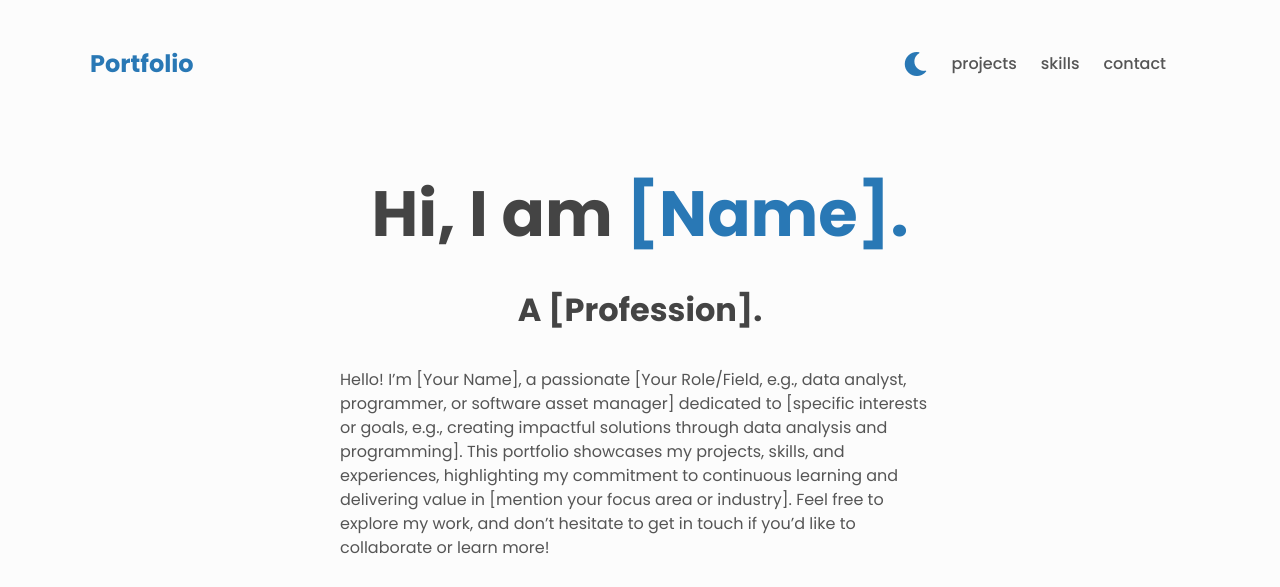
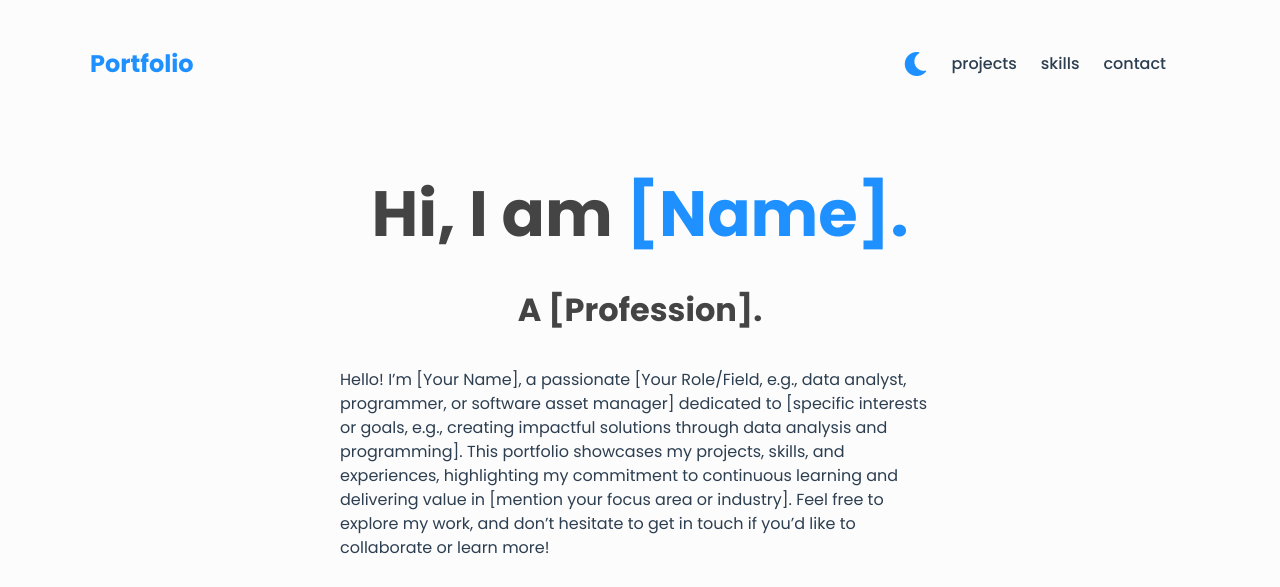
Before and after one commit to 22128133-DUT/Portfolio-Template, a plain HTML site: page index.html in a window 1280 px wide. Shown: the top 587 px of the page. Drawn offline with Linux system fonts and the light colour scheme.

Commit message:
Ninth commit

```diff
--- a/styles.css
+++ b/styles.css
@@ -25,22 +25,23 @@ body {
 }
 
 .light {
-  --clr-bg: #fcfcfc;
-  --clr-bg-alt: #fff;
-  --clr-fg: #555;
-  --clr-fg-alt: #444;
-  --clr-primary: #2978b5;
-  --shadow: rgba(100, 100, 111, 0.2) 0px 7px 29px 0px;
+  --clr-bg: #FCFCFC; /* Background Color (Soft Light Gray) */
+  --clr-bg-alt: #FFFFFF; /* Alternate Background (Pure White) */
+  --clr-fg: #2C3E50; /* Font Color (Deep Navy Blue) */
+  --clr-fg-alt: #444444; /* Alternate Font Color (Teal Green) */
+  --clr-primary: #1E90FF; /* Primary Brand Color (Bright Blue from Palette 1) */
+/* Accent Color (Bright Coral Red) */
+  --shadow: rgba(100, 100, 111, 0.2) 0px 7px 29px 0px; /* Light Shadow */
 }
 
 .dark {
-  --clr-bg: #23283e;
-  --clr-bg-alt: #2a2f4c;
-  --clr-fg: #bdbddd;
-  --clr-fg-alt: #cdcdff;
-  --clr-primary: #90a0d9;
+  --clr-bg: #333333; /* Background Color (Charcoal Black) */
+  --clr-bg-alt: #2A2F4C; /* Alternate Background (Darker Shade) */
+  --clr-fg: #F5F5F5; /* Font Color (Light Gray/Off-White) */
+  --clr-fg-alt: #2E86C1; /* Alternate Font Color (Bright Blue) */
+  --clr-primary: #FF6F00; /* Primary Brand Color (Deep Orange) */
   --shadow: rgba(0, 0, 0, 0.16) 0px 10px 36px 0px,
-    rgba(0, 0, 0, 0.06) 0px 0px 0px 1px;
+            rgba(0, 0, 0, 0.06) 0px 0px 0px 1px; /* Dark Shadow */
 }
 
 #theme-toggle {
```
